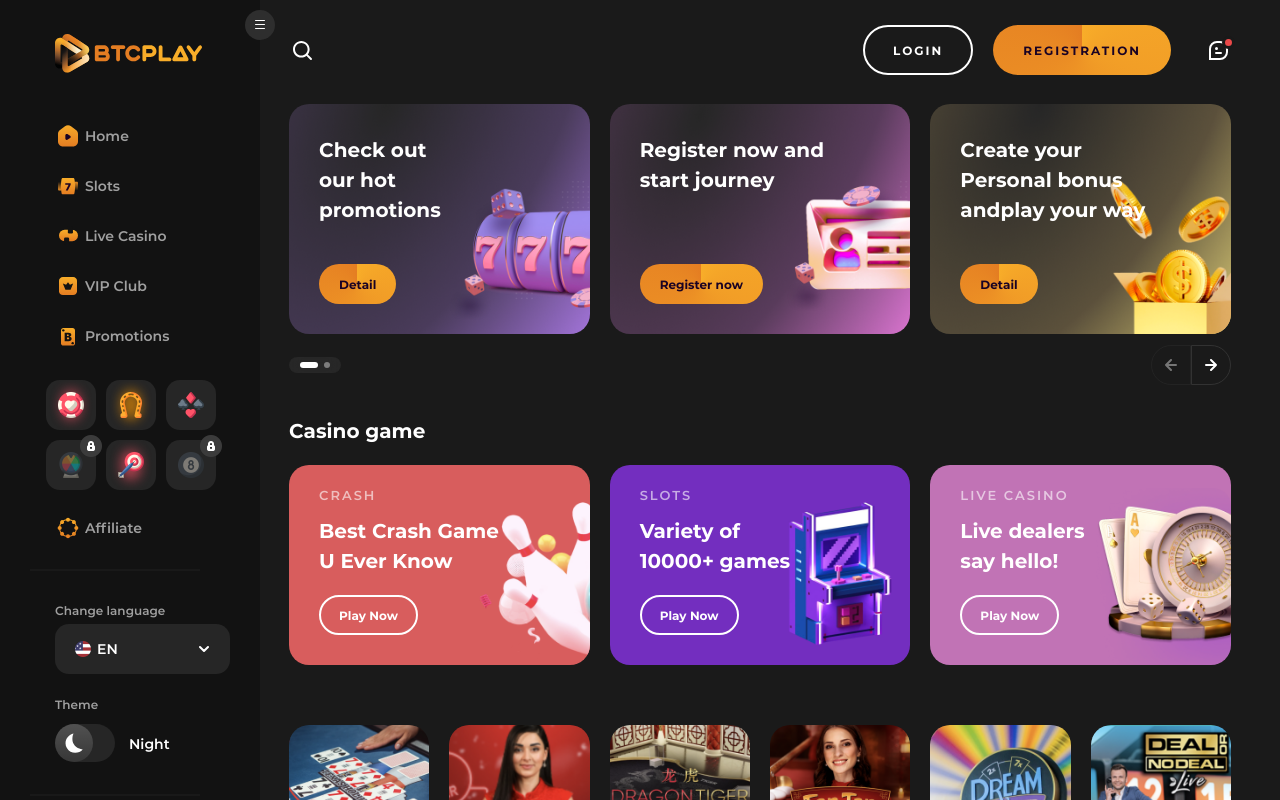
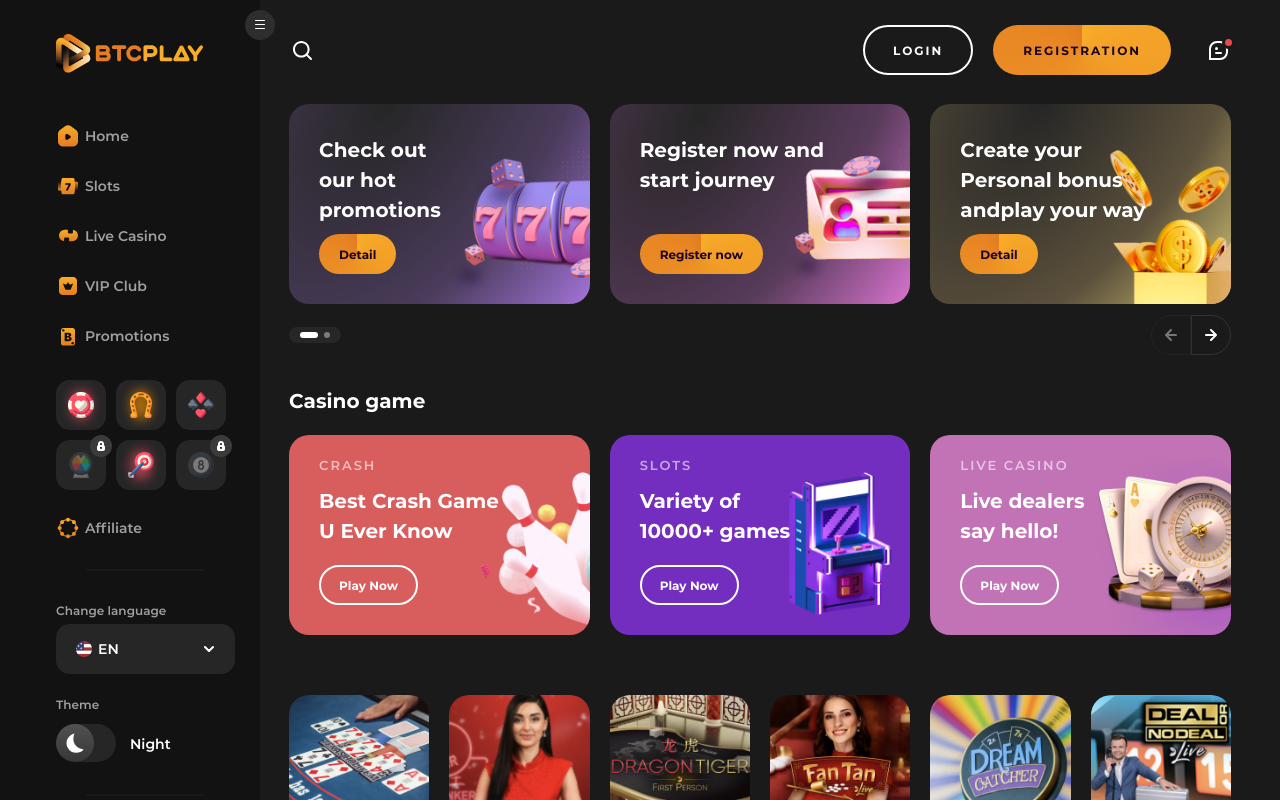
Before and after one commit to NikitinTeamWeb/btc-play, a Next.js app: page / in a window 1280 px wide. Shown: the top 800 px of the page. Built offline with nearby package versions, Linux system fonts and the light colour scheme.

Commit message:
main menu - smoothness

```diff
--- a/src/components/Layout/layout.module.scss
+++ b/src/components/Layout/layout.module.scss
@@ -11,8 +11,7 @@
 
 .menu {
   width: 260px;
-  width: 100%;
-  // transition: all 0.3s ease-in;
+  transition: all 0.3s linear;
   position: relative;
   z-index: 2;
   // flex-grow: 1;
--- a/src/components/Menu/Language/language.module.scss
+++ b/src/components/Menu/Language/language.module.scss
@@ -4,6 +4,7 @@
   line-height: 20px;
   color: rgba(255, 255, 255, 0.6);
   margin-bottom: 4px;
+  white-space: nowrap;
 }
 
 .block {
--- a/src/components/Menu/List/Promotions/promotions.module.scss
+++ b/src/components/Menu/List/Promotions/promotions.module.scss
@@ -3,7 +3,7 @@
   height: 120px;
   width: 100%;
   margin: 19px 0px 3px 0;
-  padding-left: 56px;
+  // padding-left: 56px;
   // transition: all 0.3s ease-in;
   position: relative;
 }
@@ -15,7 +15,7 @@
   margin: 0 -5px;
   position: absolute;
   top: 0;
-  left: 46px;
+  // left: 46px;
   // transition: left 0.3s ease-in, background 0s ease-in;
   width: 226px;
   border-radius: 14px;
--- a/src/components/Menu/List/list.module.scss
+++ b/src/components/Menu/List/list.module.scss
@@ -12,18 +12,19 @@
   line-height: 50px;
   color: rgba(255, 255, 255, 0.6);
   text-decoration: none;
-  padding-left: 56px;
+  // padding-left: 56px;
   border-radius: 0 25px 25px 0;
-  // transition: all 0.3s ease-in;
+  transition: all 0.3s ease-in;
   position: relative;
   z-index: 2;
   height: 50px;
+  white-space: nowrap;
   &:after {
     content: '';
     position: absolute;
     top: 0;
-    left: 0;
-    width: 100%;
+    left: -56px;
+    width: calc(100% + 56px);
     height: 100%;
     background: linear-gradient(
       89.96deg,
@@ -52,8 +53,8 @@
 
 .closeMenu {
   .link {
-    padding-left: 25px;
-    padding-left: 0;
+    // padding-left: 25px;
+    // padding-left: 0;
     justify-content: center;
     &:after {
       border-radius: 14px;
--- a/src/components/Menu/Support/support.module.scss
+++ b/src/components/Menu/Support/support.module.scss
@@ -12,6 +12,7 @@
   border: 1px solid transparent;
   transition: all 0.3s ease-in;
   cursor: pointer;
+  white-space: nowrap;
   &:hover {
     border-color: #ffffff;
     background: transparent;
--- a/src/components/Menu/menu.module.scss
+++ b/src/components/Menu/menu.module.scss
@@ -1,9 +1,17 @@
 .menu {
-  padding: 34px 30px 50px 0;
+  padding: 34px 25px 50px 56px;
   min-height: 100vh;
   background: #121212;
   height: 100%;
   position: relative;
+  transition: all 0.3s ease-in;
+}
+
+.menuWrapper {
+  display: flex;
+  flex-direction: column;
+  justify-content: center;
+  transition: all 0.3s ease-in;
 }
 
 .logo {
@@ -12,8 +20,8 @@
   display: flex;
   justify-content: flex-start;
   align-items: center;
-  padding-left: 55px;
-  // transition: all 0.3s ease-in;
+  // padding-left: 55px;
+  transition: all 0.3s ease-in;
 }
 
 .list {
@@ -29,7 +37,7 @@
 }
 
 .block {
-  padding-left: 55px;
+  // padding-left: 55px;
   padding-top: 29px;
   margin-bottom: 30px;
   // transition: all 0.3s ease-in;
@@ -67,14 +75,10 @@
 }
 
 .closeMenu {
+  width: 100%;
   padding-left: 25px;
-  padding-right: 25px;
-  width: 100%;
   .menuWrapper {
     max-width: 60px;
-    display: flex;
-    flex-direction: column;
-    justify-content: center;
   }
   .buttonLine {
     &1 {
```
